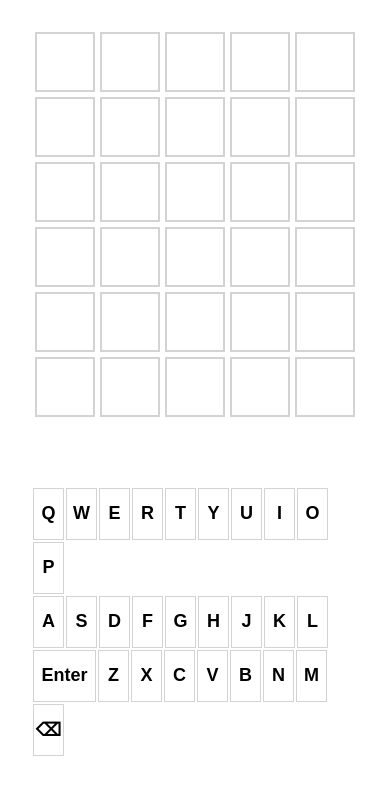
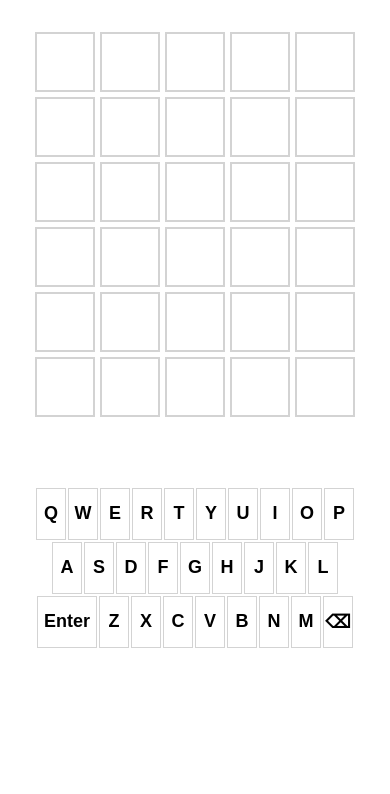
Before and after one commit to manthila-ranatunga/wordle, a plain HTML site: page index.html in a window 390 px wide. Drawn offline with Linux system fonts and the light colour scheme.

Commit message:
Add files via upload

```diff
--- a/wordle.css
+++ b/wordle.css
@@ -91,6 +91,7 @@ hr {
   margin: 0 auto;
   display: flex;
   flex-wrap: wrap;
+  justify-content: center;
 }
 
 .key-tile {
@@ -166,12 +167,13 @@ hr {
     margin: 0 auto;
     display: flex;
     flex-wrap: wrap;
+    justify-content: center;
   }
 
   .key-tile {
     /* Box */
     border: 1px solid lightgray;
-    width: 29px;
+    width: 28px;
     height: 50px;
     margin: 1px;
 
@@ -188,7 +190,7 @@ hr {
   .enter-key-tile {
     /* Box */
     border: 1px solid lightgray;
-    width: 61px;
+    width: 58px;
     height: 50px;
     margin: 1px;
 
```
